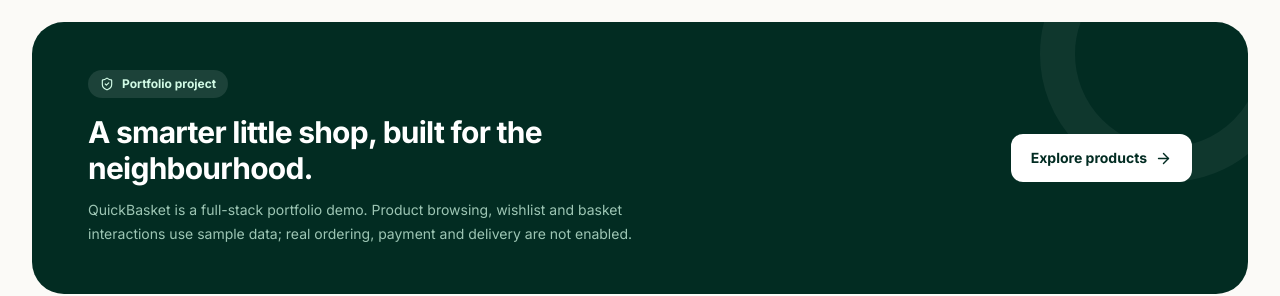
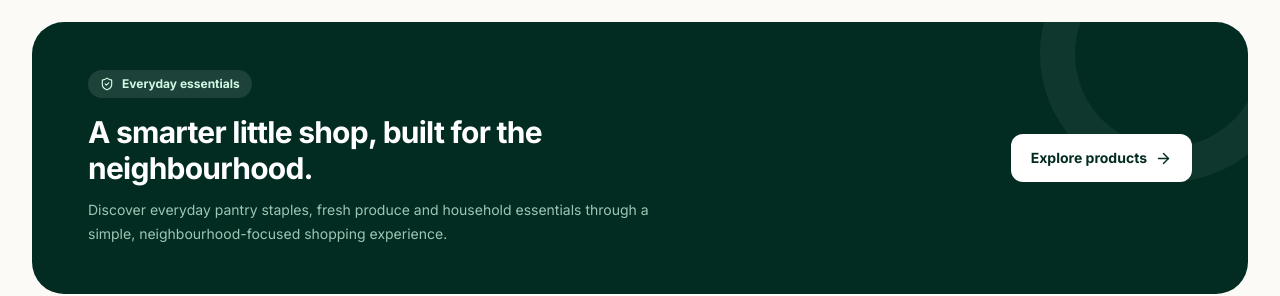
Before and after one commit to Pranav18s/QuickBasket, a Next.js app in the folder apps/web/: page / in a window 1280 px wide. Shown: the part 3371-3667 px from the top of the page. Built offline with nearby package versions, Linux system fonts and the light colour scheme; no server answers.

Commit message:
Polish storefront promotional section

```diff
--- a/apps/web/components/StorefrontHome.jsx
+++ b/apps/web/components/StorefrontHome.jsx
@@ -424,9 +424,9 @@ export default function StorefrontHome() {
           <div className="absolute -right-12 -top-24 h-64 w-64 rounded-full border-[35px] border-white/5" />
           <div className="relative flex flex-col gap-6 sm:flex-row sm:items-center sm:justify-between">
             <div className="max-w-2xl">
-              <div className="inline-flex items-center gap-2 rounded-full bg-white/10 px-3 py-1.5 text-xs font-bold text-emerald-100"><ShieldCheck size={14} /> Portfolio project</div>
+              <div className="inline-flex items-center gap-2 rounded-full bg-white/10 px-3 py-1.5 text-xs font-bold text-emerald-100"><ShieldCheck size={14} /> Everyday essentials</div>
               <h2 className="mt-4 text-2xl font-black tracking-tight sm:text-3xl">A smarter little shop, built for the neighbourhood.</h2>
-              <p className="mt-3 max-w-xl text-sm leading-6 text-emerald-100/75">QuickBasket is a full-stack portfolio demo. Product browsing, wishlist and basket interactions use sample data; real ordering, payment and delivery are not enabled.</p>
+              <p className="mt-3 max-w-xl text-sm leading-6 text-emerald-100/75">Discover everyday pantry staples, fresh produce and household essentials through a simple, neighbourhood-focused shopping experience.</p>
             </div>
             <a href="#shop" className="inline-flex shrink-0 items-center justify-center gap-2 rounded-xl bg-white px-5 py-3.5 text-sm font-extrabold text-emerald-950 transition hover:bg-emerald-50">Explore products <ArrowRight size={17} /></a>
           </div>
```
